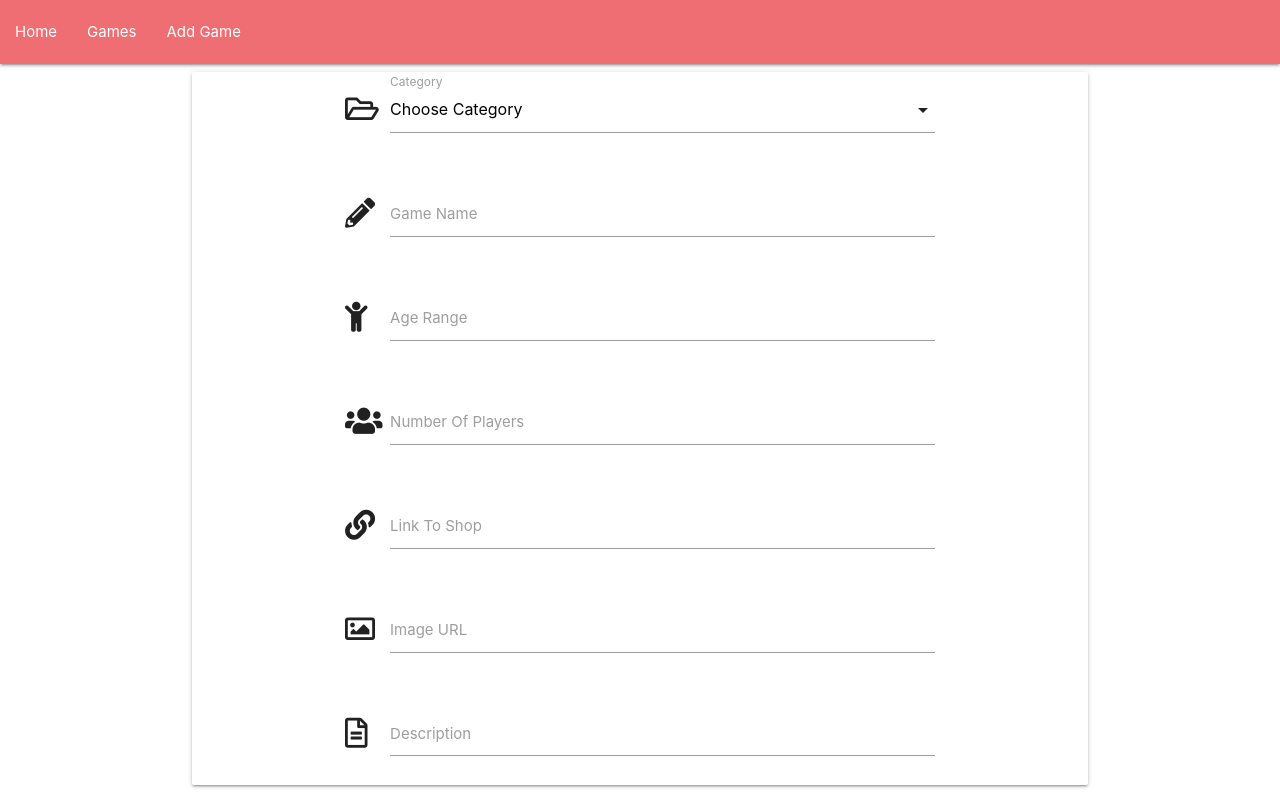
After one commit to Code-Institute-Submissions/MS3-family-games, a Flask app: page /add_game in a window 1280 px wide. The commit adds this page. Run offline with Flask 2, Linux system fonts and the light colour scheme; data that the repository does not hold is empty; some libraries are stand-ins or nearby versions.

Commit message:
Create add_game.html form

```diff
--- a/app.py
+++ b/app.py
@@ -31,6 +31,26 @@ def get_games():
     return render_template("games.html", games=games)
 
 
+@app.route("/add_game", methods=["GET", "POST"])
+def add_game():
+    if request.method == "POST":
+        game = {
+            "category": request.form.get("category"),
+            "game_name": request.form.get("game_name"),
+            "age_range": request.form.get("age_range"),
+            "number_of_players": request.form.get("number_of_players"),
+            "link_to_shop": request.form.get("link_to_shop"),
+            "image_url": request.form.get("image_url"),
+            "description": request.form.get("description")
+        }
+        mongo.db.games.insert_one(game)
+        flash("Game Successfully Added")
+        return redirect(url_for("home"))
+
+    games = list(mongo.db.games.find())
+    return render_template("add_game.html", games=games)
+
+
 if __name__ == "__main__":
     app.run(host=os.environ.get("IP"),
             port=int(os.environ.get("PORT")),
--- a/static/js/script.js
+++ b/static/js/script.js
@@ -1,3 +1,4 @@
 $(document).ready(function(){
     $('.sidenav').sidenav();
+    $('select').formSelect();
   });
--- /dev/null
+++ b/templates/add_game.html
@@ -0,0 +1,68 @@
+{% extends "base.html" %}
+{% block content %}
+
+    <div class="container">
+        <div class="card ">
+            <form class="col s6" method="POST" action="{{ url_for('add_game')}}">
+                <div class="row">
+                    <div class="input-field col s8 offset-s2">
+                        <i class="far fa-folder-open prefix"></i>
+                        <select>
+                            <option value="none" disabled selected>Choose Category</option>
+                            <option value="1">Board Game</option>
+                            <option value="2">Card Game</option>
+                            <option value="3">Physical Skill</option>
+                            <option value="4">Other</option>
+                        </select>
+                        <label for="Category">Category</label>
+                    </div>
+                </div>
+                <div class="row">
+                    <div class="input-field col s8 offset-s2">
+                        <i class="fas fa-pencil-alt prefix"></i>
+                        <input id="game_name" name="game_name" type="text" class="validate" required>
+                        <label for="game_name">Game Name</label>
+                    </div>
+                </div>
+                <div class="row">
+                    <div class="input-field col s8 offset-s2">
+                        <i class="fas fa-child prefix"></i>
+                        <input id="age_range" name="age_range" type="text" class="validate" required>
+                        <label for="age_range">Age Range</label>
+                    </div>
+                </div>
+                <div class="row">
+                    <div class="input-field col s8 offset-s2">
+                        <i class="fas fa-users prefix"></i>
+                        <input id="number_of_players" name="number_of_players" type="text" class="validate" required>
+                        <label for="number_of_players">Number Of Players</label>
+                    </div>
+                </div>
+                <div class="row">
+                    <div class="input-field col s8 offset-s2">
+                        <i class="fas fa-link prefix"></i>
+                        <input id="link_to_shop" name="link_to_shop" type="text" class="validate" required>
+                        <label for="link_to_shop">Link To Shop</label>
+                    </div>
+                </div>
+                <div class="row">
+                    <div class="input-field col s8 offset-s2">
+                        <i class="far fa-image prefix"></i>
+                        <input id="image_url" name="image_url" type="text" class="validate" required>
+                        <label for="image_url">Image URL</label>
+                    </div>
+                </div>
+                <div class="row">
+                    <div class="input-field col s8 offset-s2">
+                        <i class="far fa-file-alt prefix"></i>
+                        <textarea id="description" class="materialize-textarea" max-length="1300" required></textarea>
+                        <label for="description">Description</label>
+                    </div>
+                </div>
+
+            </form>
+        </div>
+    </div>
+
+
+{% endblock %}
--- a/templates/base.html
+++ b/templates/base.html
@@ -4,6 +4,7 @@
     <meta charset="UTF-8">
     <meta name="viewport" content="width=device-width, initial-scale=1.0">
     <link rel="stylesheet" href="https://cdnjs.cloudflare.com/ajax/libs/materialize/1.0.0/css/materialize.min.css" type="text/css">
+    <link rel="stylesheet" href="https://cdnjs.cloudflare.com/ajax/libs/font-awesome/5.15.1/css/all.css">
     <link rel="stylesheet" href="{{ url_for('static', filename='css/style.css') }}" type="text/css">
     <title>Family Games</title>
     {% block styles %}
@@ -15,11 +16,11 @@
 
         <nav>
             <div class="nav-wrapper">
-                <a href="#" data-target="mobile-demo" class="sidenav-trigger"><i class="material-icons">menu</i></a>
+                <a href="#" data-target="mobile-demo" class="sidenav-trigger"><i class="far fa-folder-open"></i></a>
                 <ul class="center hide-on-med-and-down">
                     <li><a href="{{ url_for('home') }}">Home</a></li>
                     <li><a href="{{ url_for('get_games') }}">Games</a></li>
-                    <li><a href="collapsible.html">Add Game</a></li>
+                    <li><a href="{{ url_for('add_game') }}">Add Game</a></li>
                 </ul>
             </div>
         </nav>
@@ -27,7 +28,7 @@
         <ul class="sidenav" id="mobile-demo">
             <li><a href="{{ url_for('home') }}">Home</a></li>
             <li><a href="{{ url_for('get_games') }}">Games</a></li>
-            <li><a href="collapsible.html">Add Game</a></li>
+            <li><a href="{{ url_for('add_game') }}">Add Game</a></li>
 
         </ul>
 
--- a/templates/games.html
+++ b/templates/games.html
@@ -12,7 +12,6 @@
                     </div>
                     <div class="card-image waves-effect waves-block waves-light">
                         <img class="activator responsive-img" src="{{ game.image_url}}">
-
                     </div>
 
 
```
